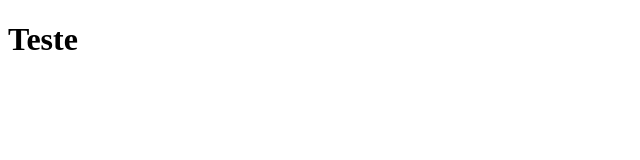
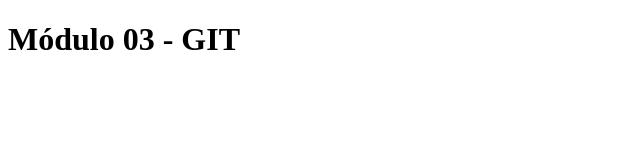
Before and after one commit to djonnynogueira/gama-no-github, a plain HTML site: page index.html in a window 1280 px wide. Shown: the whole page, without its empty margins (0-640 px from the left). Drawn offline with Linux system fonts and the light colour scheme.

Commit message:
Atualização a partir do GITHUB

```diff
--- a/index.html
+++ b/index.html
@@ -9,8 +9,7 @@
 	</title>
 </head>
 <body>
-
-	<h1>Teste </h1>
+	<h1>Módulo 03 - GIT </h1>
 
 
 </body>
```
